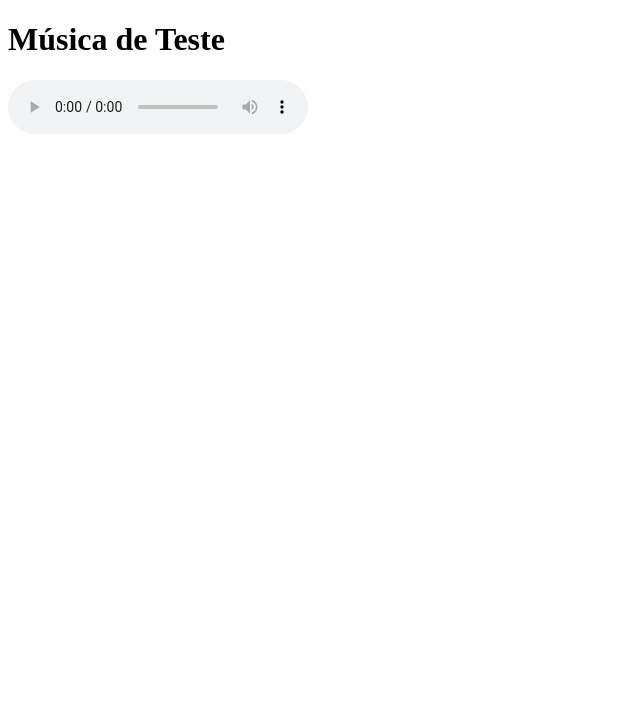
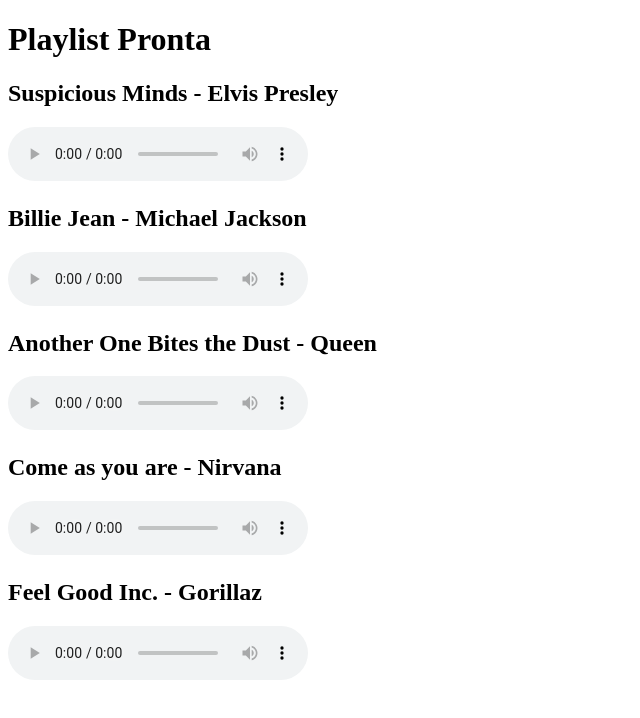
Before and after one commit to VictorJCFerreira/MiniPlayer-HTTP_Server, a plain HTML site: page MusicPlayer/assets/MiniPlayer.html in a window 1280 px wide. Shown: the whole page, without its empty margins (0-640 px from the left). Drawn offline with Linux system fonts and the light colour scheme.

Commit message:
Adicionando mais musicas e ajeitando o HTML de forma básica

```diff
--- a/MusicPlayer/assets/MiniPlayer.html
+++ b/MusicPlayer/assets/MiniPlayer.html
@@ -1,9 +1,45 @@
 <!DOCTYPE html>
 <html>
+<head>
+    <title>Mini Player</title>
+    <link rel="stylesheet" href="/style.css">
+</head>
 <body>
-    <h1>Música de Teste</h1>
-    <audio controls>
-        <source src="/music/SuspiciousMinds.mp3" type="audio/mpeg">
-    </audio>
+    <h1>Playlist Pronta</h1>
+
+    <div id="musica1">
+        <h2>Suspicious Minds - Elvis Presley</h2>
+        <audio controls>
+            <source src="/music/SuspiciousMinds.mp3" type="audio/mpeg">
+        </audio>
+    </div>
+
+    <div id="musica2">
+        <h2>Billie Jean - Michael Jackson</h2>
+        <audio controls>
+            <source src="/music/BillieJean.mp3" type="audio/mpeg">
+        </audio>
+    </div>
+
+    <div id="musica3">
+        <h2>Another One Bites the Dust - Queen</h2>
+        <audio controls>
+            <source src="/music/BitesTheDust.mp3" type="audio/mpeg">
+        </audio>
+    </div>
+
+    <div id="musica4">
+        <h2>Come as you are - Nirvana</h2>
+        <audio controls>
+            <source src="/music/ComeAsYouAre.mp3" type="audio/mpeg">
+        </audio>
+    </div>
+
+    <div id="musica1">
+        <h2>Feel Good Inc. - Gorillaz</h2>
+        <audio controls>
+            <source src="/music/FeelGood.mp3" type="audio/mpeg">
+        </audio>
+    </div>
 </body>
 </html>
```
Also changed, not shown: 5 other files.
